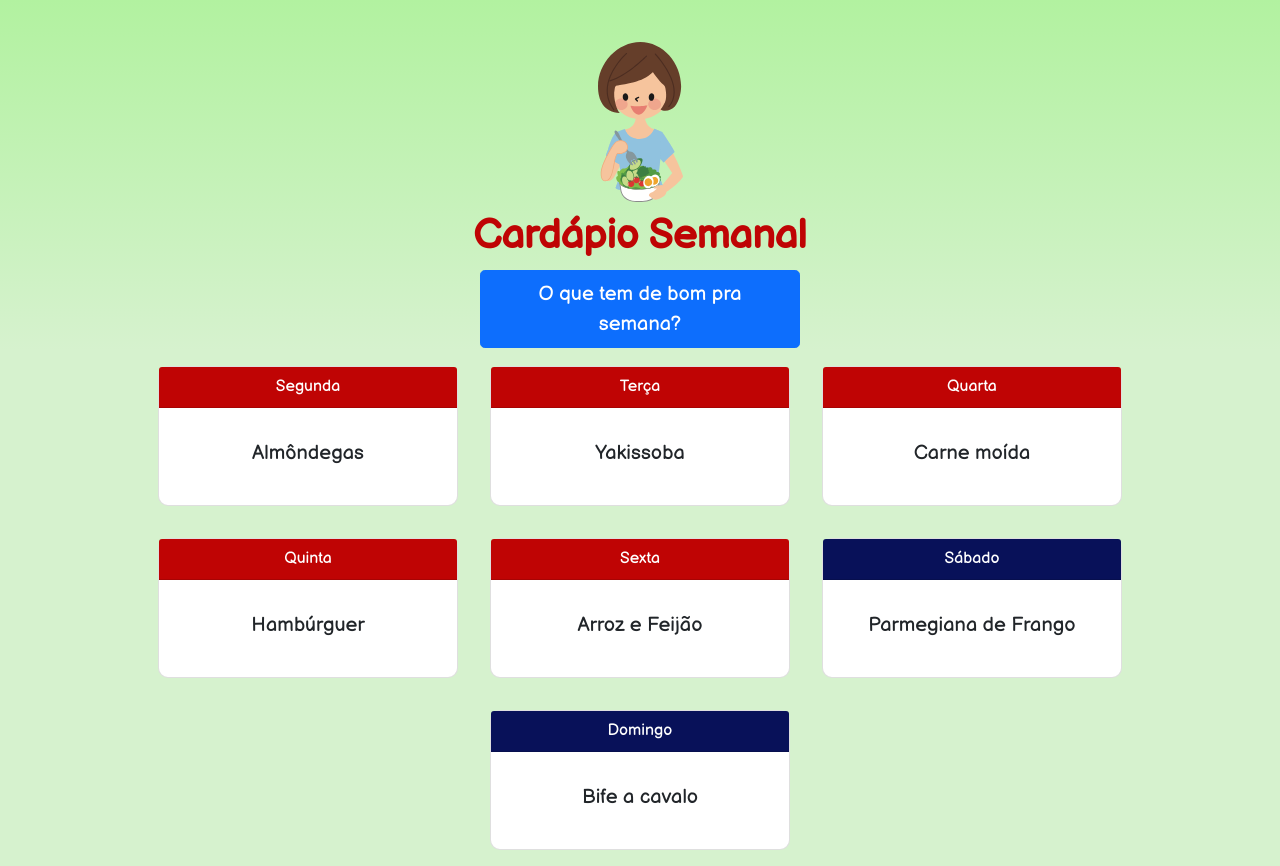
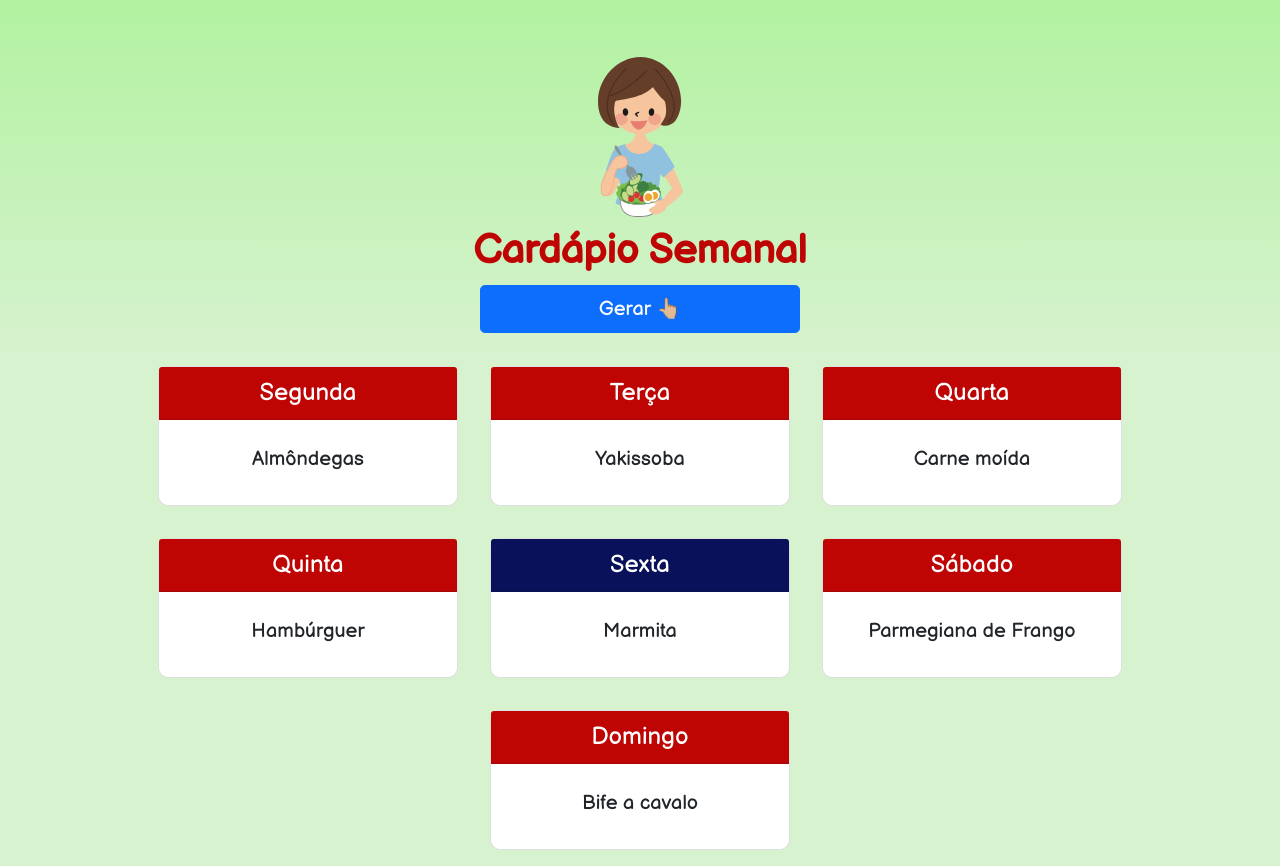
Before and after one commit to ponqueli/cardapio-semanal, a React (Create React App) app: page / in a window 1280 px wide. Built offline with nearby package versions, Linux system fonts and the light colour scheme.

Commit message:
ajustes sophia 1

```diff
--- a/src/App.jsx
+++ b/src/App.jsx
@@ -10,7 +10,7 @@ function App() {
   const meals = [
     {
       id: 0,
-      meal: "Arroz e Feijão",
+      meal: "Ovo frito",
     },
     {
       id: 1,
@@ -90,7 +90,7 @@ function App() {
     },
     {
       id: 20,
-      meal: "Peixe panga",
+      meal: "Batata frita",
     },
     {
       id: 21,
@@ -123,7 +123,7 @@ function App() {
   }
 
   function getBackgroundColor(day) {
-    if (day === 6 || day === 7) return "#081159";
+    if (day === 5) return "#081159";
     return "#BF0404";
   }
 
@@ -140,6 +140,7 @@ function App() {
         let itemWithDay = Object.assign({}, itemFound, {
           day: getDayOfWeek(qtdDays),
           backgroundColor: getBackgroundColor(qtdDays),
+          meal: qtdDays === 5 ? "Marmita" : meals[aleatoryNumber].meal,
         });
         mealsToShow.push(itemWithDay);
         qtdDays++;
@@ -162,10 +163,10 @@ function App() {
         <div className="d-grid gap-1 col-3 mx-auto">
           <button
             type="button"
-            className="btn-lg btn btn-primary Button-generate"
+            className="btn-lg btn btn-primary Button-generate animate__animated animate__shakeX"
             onClick={generateRandomOptions}
           >
-            O que tem de bom pra semana?
+            Gerar 👆🏼
           </button>
         </div>
       </div>
--- a/src/components/FoodItem/FoodItem.jsx
+++ b/src/components/FoodItem/FoodItem.jsx
@@ -9,7 +9,7 @@ const FoodItem = (props) => {
           className="Container-item card mb-3 animate__animated animate__fadeInDown"
         >
           <div
-            className="card-header Font-white"
+            className="card-header Font-white fs-4"
             style={{ backgroundColor: item.backgroundColor }}
           >
             {item.day}
```
